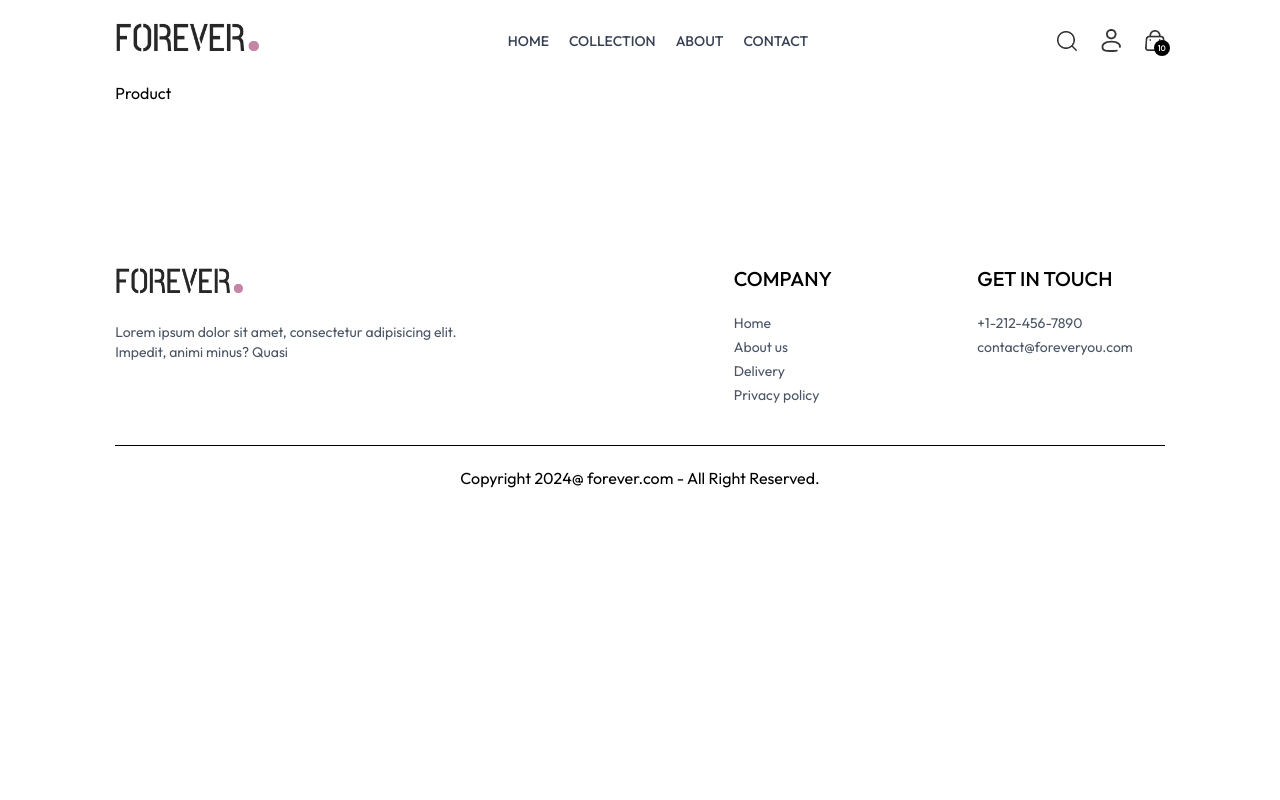
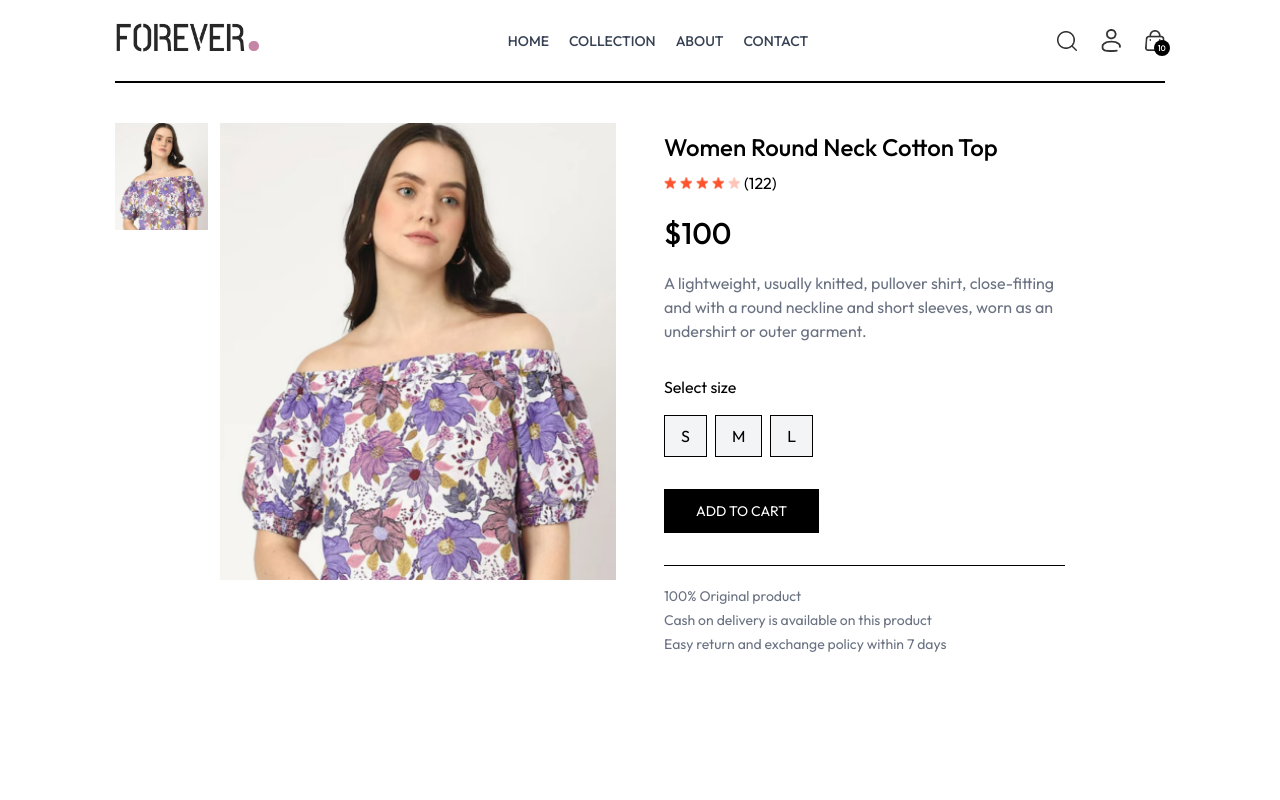
Before and after one commit to harrySentinel/NexShop, a React (Vite) app: page /product/aaaaa in a window 1280 px wide. Shown: the top 800 px of the page. Built offline with nearby package versions, Linux system fonts and the light colour scheme.

Commit message:
product section work-1

```diff
--- a/src/index.css
+++ b/src/index.css
@@ -16,6 +16,10 @@ a.active hr{
     font-style: normal;
   }
 
+  ::-webkit-scrollbar{
+    display: none;
+  }
+
   @media (max-width:640px){
     a.active{
         background-color: black;
--- a/src/pages/Collection.jsx
+++ b/src/pages/Collection.jsx
@@ -6,7 +6,7 @@ import ProductItem from '../components/ProductItem'
 
 const Collection = () => {
 
-  const {products} = useContext(ShopContext);
+  const {products, search, showSearch} = useContext(ShopContext);
   const [showFilter, setShowFilter] = useState(false);
   const [filterProducts, setFilterProducts] = useState([]);
   const [category, setCategory] = useState([]);
@@ -34,6 +34,10 @@ const Collection = () => {
 
   const applyFilter = () => {
     let productsCopy = products.slice();
+
+    if(showSearch && search){
+       productsCopy = productsCopy.filter(item => item.name.toLowerCase().includes(search.toLowerCase()))
+    }
 
     if(category.length > 0){
       productsCopy = productsCopy.filter(item => category.includes(item.category));
@@ -68,7 +72,7 @@ const Collection = () => {
 
   useEffect(()=>{
     applyFilter();
-  }, [category, subCategory])
+  }, [category, subCategory, search, showSearch])
 
   useEffect(()=>{
     sortProduct();
--- a/src/pages/Product.jsx
+++ b/src/pages/Product.jsx
@@ -1,9 +1,84 @@
-import React from 'react'
+import React, { useEffect, useState, useContext } from 'react'
+import { useParams } from 'react-router-dom'
+import { ShopContext } from '../context/ShopContext';
+import { assets } from '../assets/assets';
 
 const Product = () => {
-  return (
-    <div>Product</div>
-  )
+
+ const {productId} = useParams();
+ const {products, currency} = useContext(ShopContext);
+ const [productData,setProductData] = useState(false);
+ const [image,setImage] = useState('')
+ const [size,setSize] = useState('')
+
+  const fetchProductData = async() => {
+
+      products.map((item)=>{
+        if(item._id === productId){
+          setProductData(item)
+          setImage(item.image[0])
+          console.log(item);
+          return null;
+        }
+      })
+  }
+
+  useEffect(()=>{
+    fetchProductData();
+  }, [productId, products])
+
+  return productData ? (
+    <div className='border-t-2 pt-10 transition-opacity ease-in duration-500 opacity-100'>
+     {/* Product Data */}
+     <div className='flex gap-12 sm:gap-12 flex-col sm:flex-row'>
+
+     {/* Product Images */}
+      <div className='flex-1 flex flex-col-reverse gap-3 sm:flex-row'>
+       <div className='flex sm:flex-col overflow-x-auto sm:overflow-y-scroll justify-between sm:justify-normal sm:w-[18.7%] w-full'>
+      {
+        productData.image.map((item, index)=>(
+          <img onClick={()=>setImage(item)} src={item} key={index} className='w-[24%] sm:w-full sm:mb-3 flex-shrink-0 cursor-pointer' alt="" />
+        ))
+      }
+       </div>
+       <div className='w-full sm:w-[80%]'>
+        <img className='w-full h-auto' src={image} alt="" />
+       </div>
+      </div>
+
+      {/* ------------ Product Info ------------- */}
+      <div className='flex-1'>
+        <h1 className='font-medium text-2xl mt-2'>{productData.name}</h1>
+        <div className='flex items-center gap-1 mt-2'>
+          <img src={assets.star_icon} alt="" className='w-3 5' />
+          <img src={assets.star_icon} alt="" className='w-3 5' />
+          <img src={assets.star_icon} alt="" className='w-3 5' />
+          <img src={assets.star_icon} alt="" className='w-3 5' />
+          <img src={assets.star_dull_icon} alt="" className='w-3 5' />
+          <p className='p1-2'>(122)</p>
+        </div>
+      <p className='mt-5 text-3xl font-medium'>{currency}{productData.price}</p>
+      <p className='mt-5 text-gray-500 md:w-4/5'>{productData.description}</p>
+      <div className='flex flex-col gap-4 my-8'>
+         <p>Select size</p>
+         <div className='flex gap-2'>
+           {productData.sizes.map((item,index)=>(
+            <button onClick={()=>setSize(item)} className={`border py-2 px-4 bg-gray-100 ${item === size ? 'border-orange-500' : ''}`} key={index}>{item}</button>
+           ))}
+         </div>
+      </div>
+      <button className='bg-black text-white px-8 py-3 text-sm active:bg-gray-700'>ADD TO CART</button>
+      <hr className='mt-8 sm:w-4/5' />
+      <div className='text-sm text-gray-500 mt-5 flex flex-col gap-1'>
+       <p>100% Original product</p>
+       <p>Cash on delivery is available on this product</p>
+       <p>Easy return and exchange policy within 7 days</p>
+      </div>
+
+      </div>
+     </div>
+    </div>
+  ) : <div className='opacity-0'></div>
 }
 
 export default Product
```
